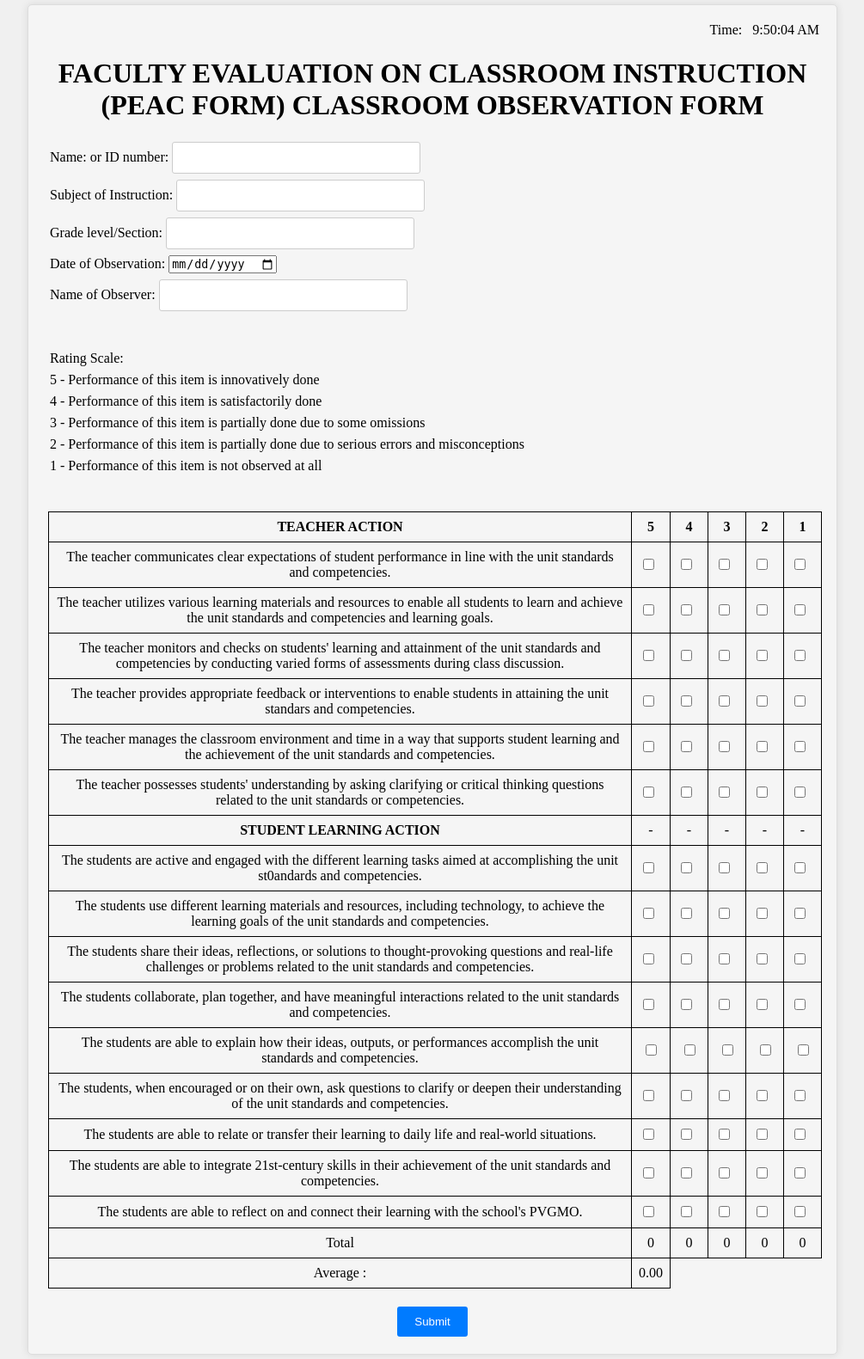
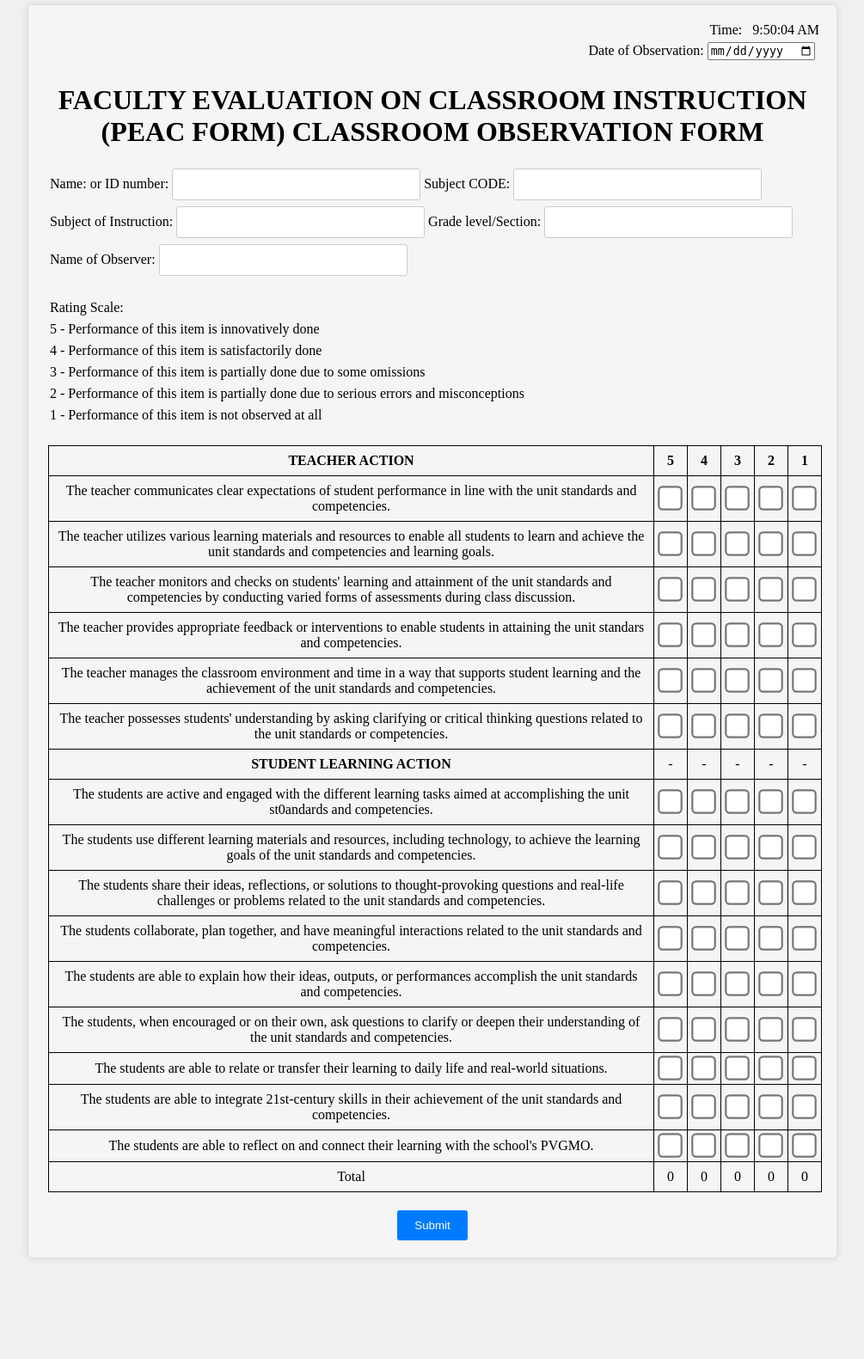
Before and after one commit to IRANDON/Classroom_observation_10_20_23, a PHP site: page / in a window 1280 px wide. Shown: the whole page at 86% size, without its empty margins (137-1142 px from the left). After the commit the page ends 1464 px from the top, so only its background shows below. Run offline with PHP 8.4, Linux system fonts and the light colour scheme.

Commit message:
Update index.php

```diff
--- a/Classroom observation/first page/index.php
+++ b/Classroom observation/first page/index.php
@@ -1,9 +1,22 @@
+
 <!DOCTYPE html>
 <html>
 <head>
     <meta charset="UTF-8">
     <title>Faculty Evaluation</title>
     <link rel="stylesheet" type="text/css" href="style.css">
+    <style>
+        .rating-checkbox {
+            margin-right: 5px;
+        }
+        .rating-checkbox{
+            transform: scale(2.2);
+        }
+        .small-input {
+            width: 20px;
+            text-align: center;
+        }
+    </style>
 </head>
 <body>
     <div class="form-container">
@@ -11,108 +24,31 @@
             <div class="time-container">
                 <label for="time" class="right-label">Time:</label>&nbsp;&nbsp;
                 <span id="timePlaceholder" class="right-label"></span>
-
+                <p>
+                    <label for="Adate">Date of Observation:</label>
+                    <input type="date" id="Adate" name="Adate" class="semi-small-input">
+                </p>
             </div>
         <br/>
-        <script>
 
-
-
-                // to calculate Total
-                function calculateTotals() {
-                            const ratingCategories = [5, 4, 3, 2, 1];
-
-                            ratingCategories.forEach(category => {
-                                const total = document.querySelectorAll(`input[value="${category}"]:checked`).length;
-                                const totalCell = document.getElementById(`total${category}`);
-                                totalCell.textContent = total;
-                            });
-                        }
-            // Function to un_check other checkbox
-                function uncheckOther(checkbox) {
-                if (checkbox.checked) {
-                    const checkboxes = document.querySelectorAll('input[name="' + checkbox.name + '"]');
-                    checkboxes.forEach((otherCheckbox) => {
-                        if (otherCheckbox !== checkbox) {
-                            otherCheckbox.checked = false;
-                        }
-                    });
-                }
-
-                }
-
-            // Function to get the current time
-            function getCurrentTime() {
-                const now = new Date();
-                return now.toLocaleTimeString('en-US');
-            }
-
-            // Function to update the time
-            function updateTime() {
-                const timePlaceholder = document.getElementById("timePlaceholder");
-                timePlaceholder.textContent = getCurrentTime();
-                // Store the current time in local storage
-                localStorage.setItem("currentTime", getCurrentTime());
-            }
-
-            // Check if there's a stored time in local storage
-            const storedTime = localStorage.getItem("currentTime");
-
-            if (storedTime) {
-                // If there's a stored time, display it
-                const timePlaceholder = document.getElementById("timePlaceholder");
-                timePlaceholder.textContent = storedTime;
-            } else {
-                // If not, update the time
-                updateTime();
-            }
-
-            // Update the time every second
-            setInterval(updateTime, 1000);
-
-            // Function to set the current date
-            function setCurrentDate() {
-                    const AdateInput = document.getElementById("Adate");
-                    const currentDate = new Date();
-
-                    // Format the date as YYYY-MM-DD
-                    const year = currentDate.getFullYear();
-                    const month = String(currentDate.getMonth() + 1).padStart(2, '0'); // Month is zero-based
-                    const day = String(currentDate.getDate()).padStart(2, '0');
-                    const formattedDate = `${year}-${month}-${day}`;
-
-                    AdateInput.value = formattedDate;
-                }
-
-                // Call the function to set the current date when the page loads
-                setCurrentDate();
-
-                // Ensure the date is always set to the current date when the page is loaded or reloaded
-                window.addEventListener('load', setCurrentDate);
-
-       </script>
             <h1>FACULTY EVALUATION ON CLASSROOM INSTRUCTION (PEAC FORM) CLASSROOM OBSERVATION FORM</h1>
             <p>
                 <label for="Uname" class="left-label">Name: or ID number:</label>
                 <input type="text" id="Uname" name="Uname" class="semi-small-input">
+                <label for="subjectc" class="left-label">Subject CODE:</label>
+                <input type="text" id="subjectc" name="subjectc" class="semi-small-input">
             </p>
             <p>
                 <label for="Usubject" class="left-label">Subject of Instruction:</label>
                 <input type="text" id="Usubject" name="Usubject" class="semi-small-input">
-            </p>
-            <p>
                 <label for="Agrade" class="left-label">Grade level/Section:</label>
                 <input type="text" id="Agrade" name="Agrade" class="semi-small-input">
-            </p>
-            <p>
-                <label for="Adate">Date of Observation:</label>
-                <input type="date" id="Adate" name="Adate" class="semi-small-input">
             </p>
             <p>
                 <label for="Uobserver" class="left-label">Name of Observer:</label>
                 <input type="text" id="Uobserver" name="Uobserver" class="semi-small-input">
             </p>
-            <br>
+
             <br>
             <p>Rating Scale:</p>
             <p>5 - Performance of this item is innovatively done</p>
@@ -121,7 +57,7 @@
             <p>2 - Performance of this item is partially done due to serious errors and misconceptions</p>
             <p>1 - Performance of this item is not observed at all</p>
             <br>
-            <br>
+
             <table>
                 <tr>
                     <th><strong>TEACHER ACTION</strong></th>
@@ -222,11 +158,11 @@
                 </tr>
                 <tr>
                     <td>The students are able to explain how their ideas, outputs, or performances accomplish the unit standards and competencies.</td>
-                    <td><input type="checkbox" name="rating11" value="5" class "rating-checkbox" onclick="uncheckOther(this); calculateTotals();"></td>
-                    <td><input type="checkbox" name="rating11" value="4" class "rating-checkbox" onclick="uncheckOther(this); calculateTotals();"></td>
-                    <td><input type="checkbox" name="rating11" value="3" class "rating-checkbox" onclick="uncheckOther(this); calculateTotals();"></td>
-                    <td><input type="checkbox" name="rating11" value="2" class "rating-checkbox" onclick="uncheckOther(this); calculateTotals();"></td>
-                    <td><input type="checkbox" name="rating11" value="1" class "rating-checkbox" onclick="uncheckOther(this); calculateTotals();"></td>
+                    <td><input type="checkbox" name="rating11" value="5" class="rating-checkbox" onclick="uncheckOther(this); calculateTotals();"></td>
+                    <td><input type="checkbox" name="rating11" value="4" class="rating-checkbox" onclick="uncheckOther(this); calculateTotals();"></td>
+                    <td><input type="checkbox" name="rating11" value="3" class="rating-checkbox" onclick="uncheckOther(this); calculateTotals();"></td>
+                    <td><input type="checkbox" name="rating11" value="2" class="rating-checkbox" onclick="uncheckOther(this); calculateTotals();"></td>
+                    <td><input type="checkbox" name="rating11" value="1" class="rating-checkbox" onclick="uncheckOther(this); calculateTotals();"></td>
                 </tr>
                 <tr>
                     <td>The students, when encouraged or on their own, ask questions to clarify or deepen their understanding of the unit standards and competencies.</td>
@@ -260,6 +196,7 @@
                     <td><input type="checkbox" name="rating15" value="2" class="rating-checkbox" onclick="uncheckOther(this); calculateTotals();"></td>
                     <td><input type="checkbox" name="rating15" value="1" class="rating-checkbox" onclick="uncheckOther(this); calculateTotals();"></td>
                 </tr>
+
                  <tr>
                     <td>Total </td>
                     <td id="total5">0</td>
@@ -267,15 +204,45 @@
                     <td id="total3">0</td>
                     <td id="total2">0</td>
                     <td id="total1">0</td>
+                    <input type="hidden" name="total1" value="0">
+                    <input type="hidden" name="total2" value="0">
+                    <input type="hidden" name="total3" value="0">
+                    <input type="hidden" name="total4" value="0">
+                    <input type="hidden" name="total5" value="0">
                 </tr>
 
-                    <tr>
-                    <td>Average :</td>
-                        <td id="average">0.00</td>
-                    </tr>
                 </table>
 
                 <script>
+    // Function to get the current time
+    function getCurrentTime() {
+        const now = new Date();
+        return now.toLocaleTimeString('en-US');
+    }
+
+    // Function to update the time
+    function updateTime() {
+        const timePlaceholder = document.getElementById("timePlaceholder");
+        timePlaceholder.textContent = getCurrentTime();
+        // Store the current time in local storage
+        localStorage.setItem("currentTime", getCurrentTime());
+    }
+
+    // Check if there's a stored time in local storage
+    const storedTime = localStorage.getItem("currentTime");
+
+    if (storedTime) {
+        // If there's a stored time, display it
+        const timePlaceholder = document.getElementById("timePlaceholder");
+        timePlaceholder.textContent = storedTime;
+    } else {
+        // If not, update the time
+        updateTime();
+    }
+
+    // Update the time every second
+    setInterval(updateTime, 1000);
+
     // Define a function to calculate the weighted average
     function calculateWeightedAverage() {
         const total5 = parseInt(document.getElementById("total5").textContent);
@@ -283,23 +250,84 @@
         const total3 = parseInt(document.getElementById("total3").textContent);
         const total2 = parseInt(document.getElementById("total2").textContent);
         const total1 = parseInt(document.getElementById("total1").textContent);
-                    const totalParticipants = 15;
+       // const totalParticipants = 15;
 
-                    const weightedAverage = (total5 * 5 + total4 * 4 + total3 * 3 + total2 * 2 + total1 * 1) / totalParticipants;
-                    //
+        const weightedAverage = (total5 * 5 + total4 * 4 + total3 * 3 + total2 * 2 + total1 * 1);
+        //const weightedAverage = (total5 * 5 + total4 * 4 + total3 * 3 + total2 * 2 + total1 * 1) / totalParticipants;
+
         // Display the weighted average
-                    document.getElementById("average").textContent = weightedAverage.toFixed(2); // Display average with 2 decimal places
+       // document.getElementById("average").textContent = weightedAverage.toFixed(2); // Display average with 2 decimal places
     }
 
     // Add event listeners to all rating checkboxes
     const ratingCheckboxes = document.querySelectorAll('.rating-checkbox');
     ratingCheckboxes.forEach(function (checkbox) {
-                    checkbox.addEventListener('change', calculateWeightedAverage);
+        checkbox.addEventListener('change', function () {
+            calculateWeightedAverage();
+            updateTime(); // Update time whenever a rating checkbox is changed
+        });
     });
 
     // Calculate the weighted average when the page loads
     calculateWeightedAverage();
+
+    // to calculate Total
+    function calculateTotals() {
+        const ratingCategories = [5, 4, 3, 2, 1];
+        const totals = {};
+
+        ratingCategories.forEach(category => {
+            const total = document.querySelectorAll(`input[value="${category}"]:checked`).length;
+            const totalCell = document.getElementById(`total${category}`);
+            totalCell.textContent = total;
+
+            // Store the total in the totals object
+            totals[`total${category}`] = total;
+        });
+
+        // Send the totals to the server via an HTTP request
+        sendTotalsToServer(totals);
+    }
+
+    function sendTotalsToServer(totals) {
+        fetch('save_totals.php', {
+            method: 'POST',
+            headers: {
+                'Content-Type': 'application/json',
+            },
+            body: JSON.stringify(totals),
+        })
+        .then(response => {
+            if (response.ok) {
+                // Data saved successfully
+                console.log('Totals saved to the server.');
+            } else {
+                // Error occurred while saving data
+                console.error('Error: Totals not saved.');
+            }
+        })
+        .catch(error => {
+            console.error('Error: ' + error.message);
+        });
+    }
+
+    // Call calculateTotals when the page loads
+    calculateTotals();
+
+    // Function to un_check other checkbox
+    function uncheckOther(checkbox) {
+        if (checkbox.checked) {
+            const checkboxes = document.querySelectorAll('input[name="' + checkbox.name + '"]');
+            checkboxes.forEach((otherCheckbox) => {
+                if (otherCheckbox !== checkbox) {
+                    otherCheckbox.checked = false;
+                }
+            });
+        }
+    }
 </script>
+
+
 
             <div class="form-button"><br>
                 <button type="submit" name="create">Submit</button>
```
Lines whose indentation alone changed are shown as unchanged.
